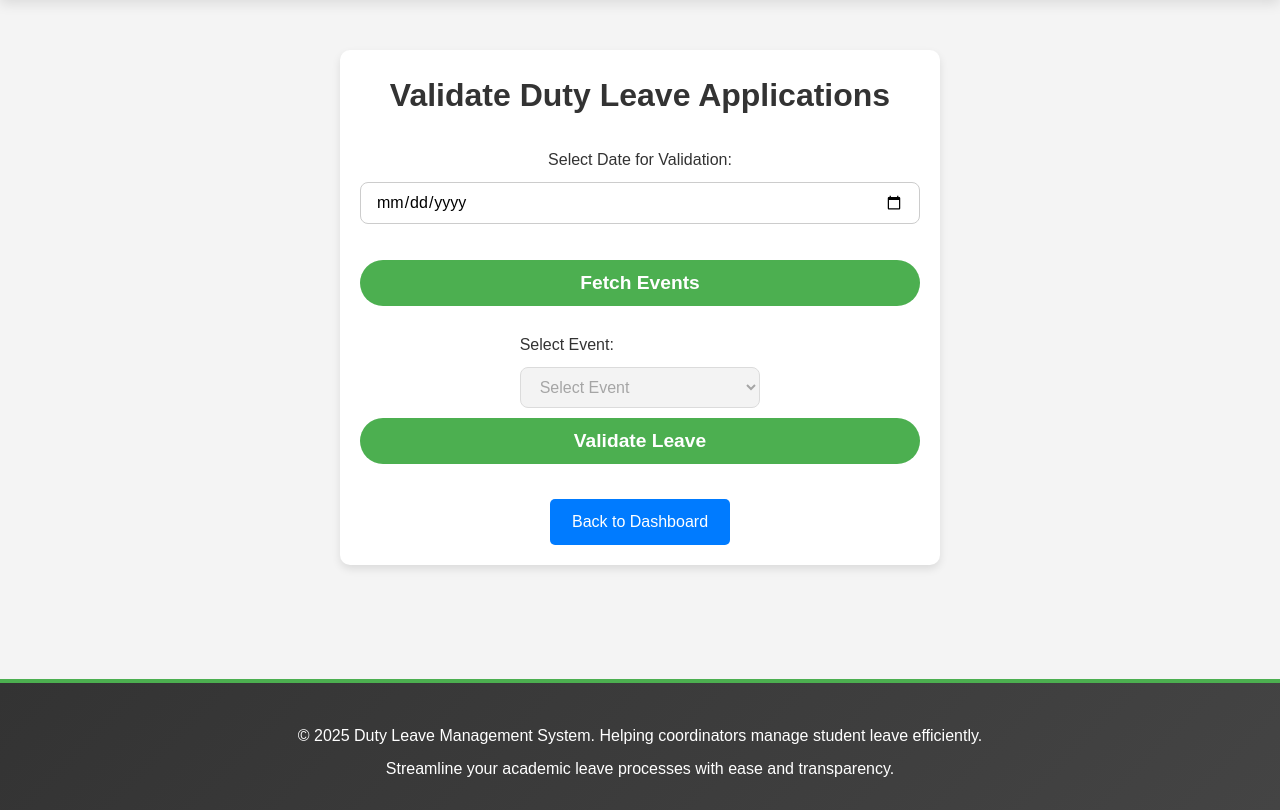
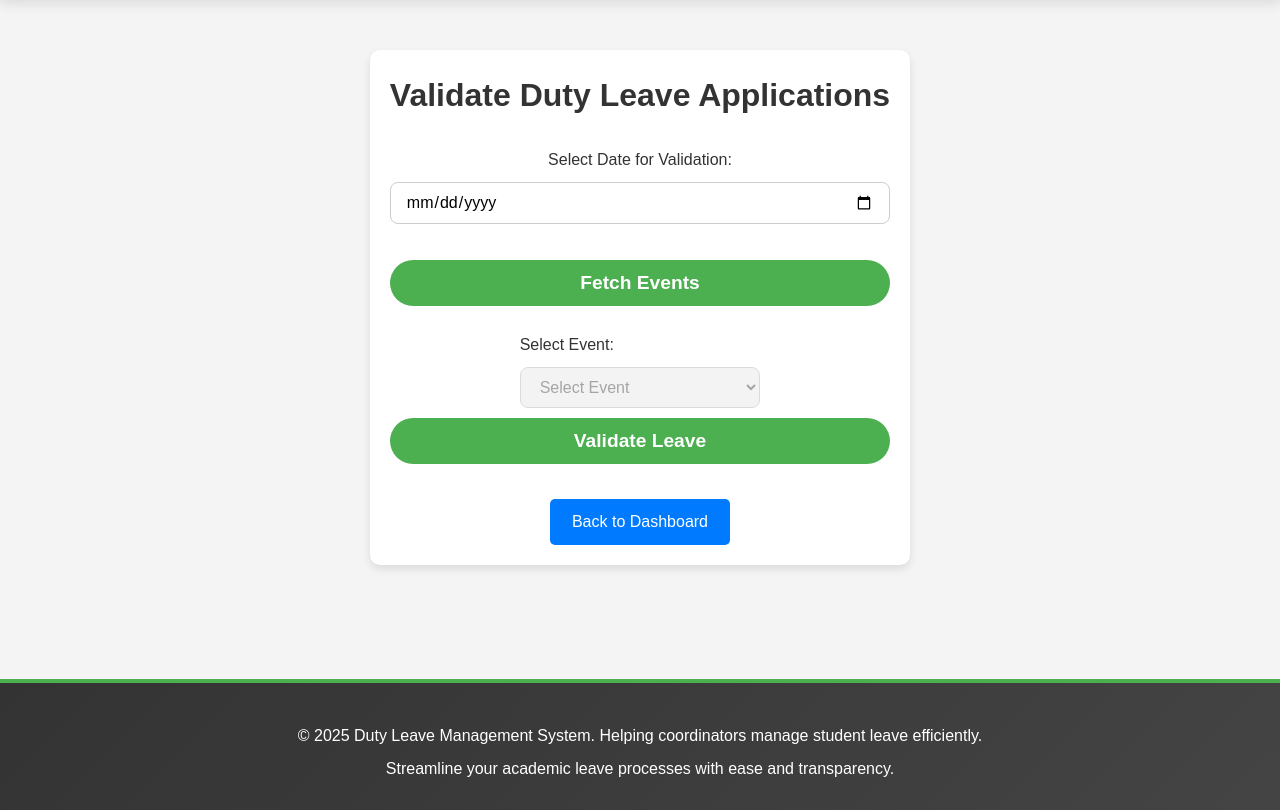
Before and after one commit to rachitk2312004/DLMS, a Flask app: template templates/validate_duty_leave.html in a window 1280 px wide. Shown: the part 104-914 px from the top of the page. Run offline with Flask 3, Linux system fonts and the light colour scheme; the template is opened without the code that fills it, so the values that code supplies are empty.

Commit message:
Update validate_duty_leave.html

```diff
--- a/templates/validate_duty_leave.html
+++ b/templates/validate_duty_leave.html
@@ -8,7 +8,8 @@
     <style>
         /* General styling for container */
         .container {
-            width: 600px;
+            width:auto;
+            max-width: 600px;
             margin: 50px auto;
             padding: 20px;
             background: #fff;
```
